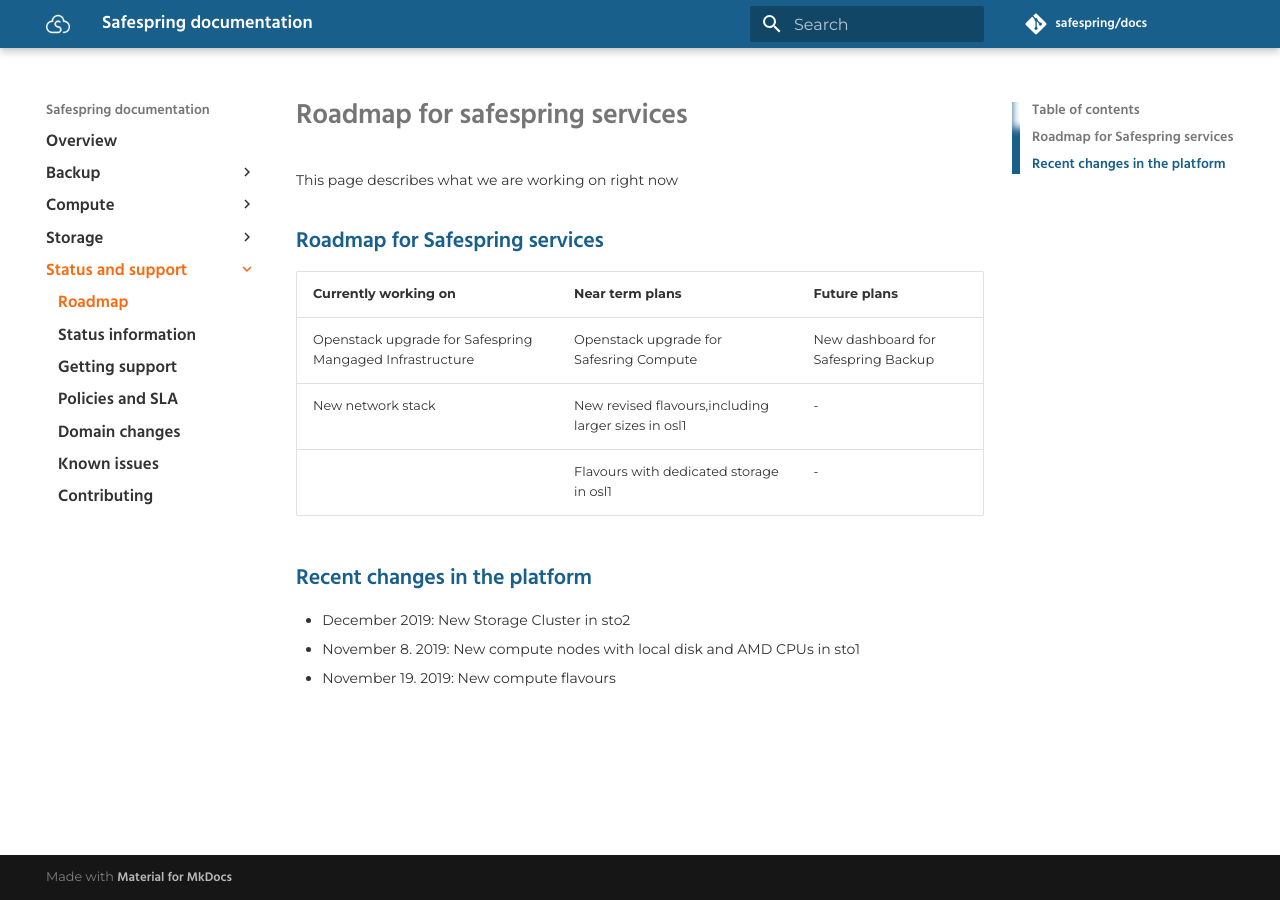
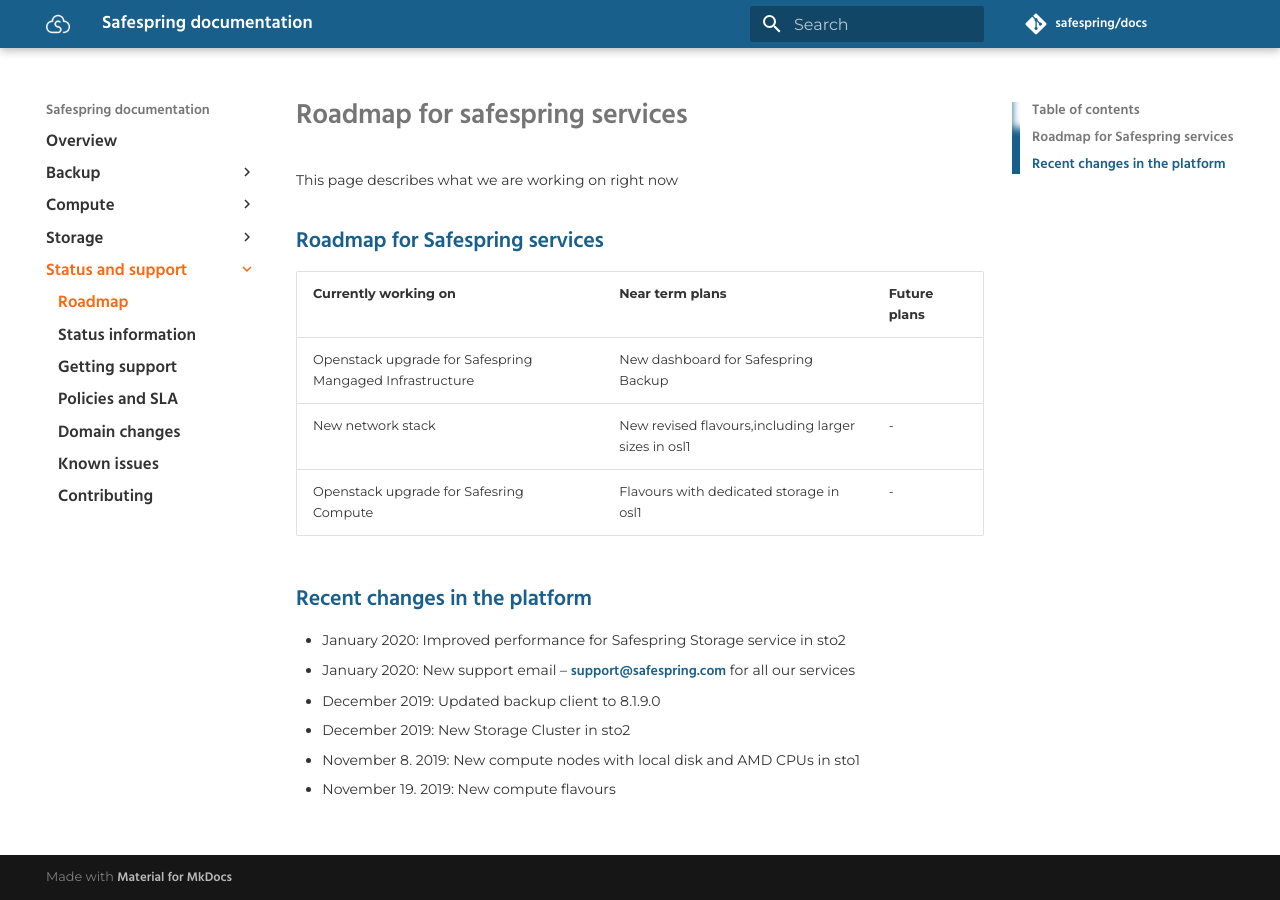
Before and after one commit to safespring/docs, an MkDocs documentation site: the page built from content/service/roadmap.md, in a window 1280 px wide. Built offline with MkDocs 1.6.1 and Material for MkDocs 9.7.7, drawn with Linux system fonts in a browser that asks for light colours; comment, search, counter and statistics services are not loaded; old or Windows-style settings are respelled for this version of MkDocs.

Commit message:
Updates to roadmap and recent changes

```diff
--- a/content/service/roadmap.md
+++ b/content/service/roadmap.md
@@ -4,14 +4,17 @@
 
 ## Roadmap for Safespring services
 
-| Currently working on                                     | Near term plans                                     | Future plans                        |
-|----------------------------------------------------------|-----------------------------------------------------|-------------------------------------|
-| Openstack upgrade for Safespring Mangaged Infrastructure | Openstack upgrade for Safesring Compute             | New dashboard for Safespring Backup |
-| New network stack                                        | New revised flavours,including larger sizes in osl1 | -                                   |
-|                                                          | Flavours with dedicated storage in osl1             | -                                   |
+| Currently working on       | Near term plans          | Future plans                        |
+|----------------------------|-----------------------------------|-------------------------------------|
+| Openstack upgrade for Safespring Mangaged Infrastructure | New dashboard for Safespring Backup       |  |
+| New network stack    | New revised flavours,including larger sizes in osl1 | -                                   |
+|     Openstack upgrade for Safesring Compute | Flavours with dedicated storage in osl1             | -                                   |
 
 ## Recent changes in the platform
 
+* January 2020: Improved performance for Safespring Storage service in sto2
+* January 2020: New support email – support@safespring.com for all our services
+* December 2019: Updated backup client to 8.1.9.0
 * December 2019: New Storage Cluster in sto2
 * November 8. 2019: New compute nodes with local disk and AMD CPUs in sto1
 * November 19. 2019: New compute flavours
```
